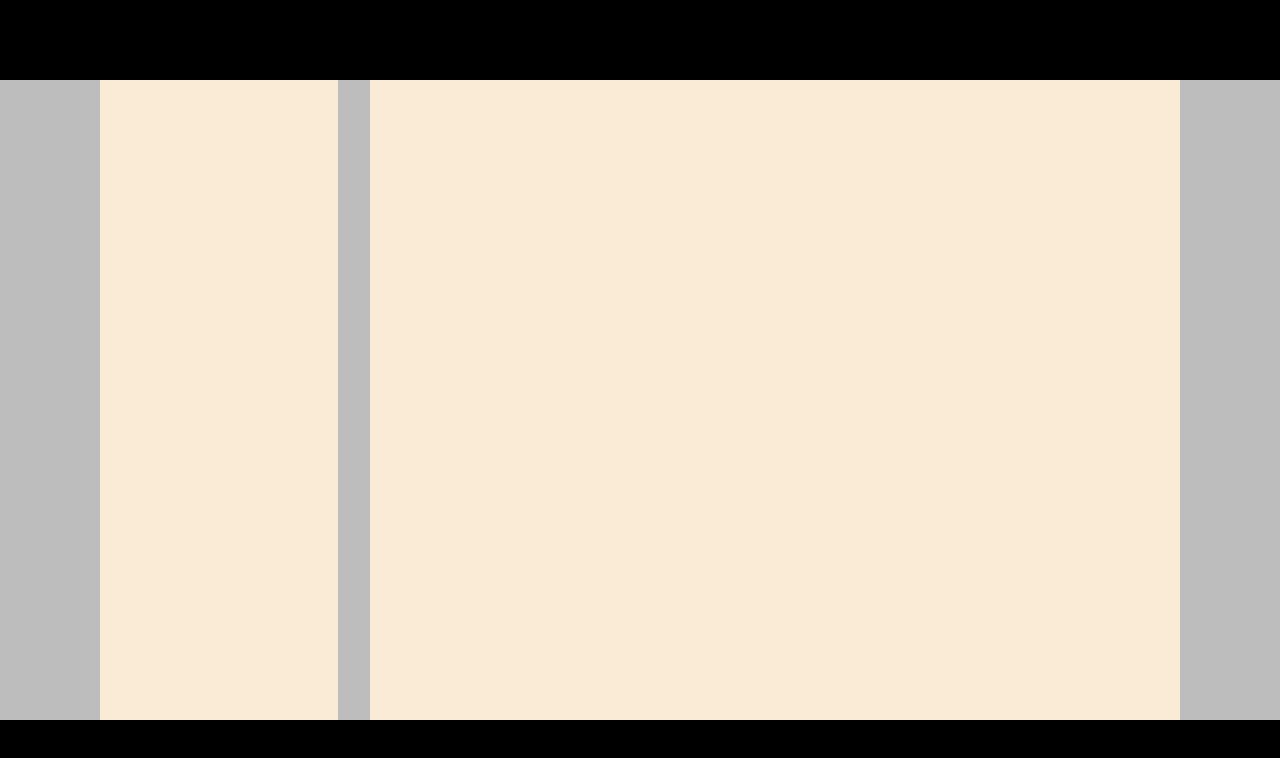
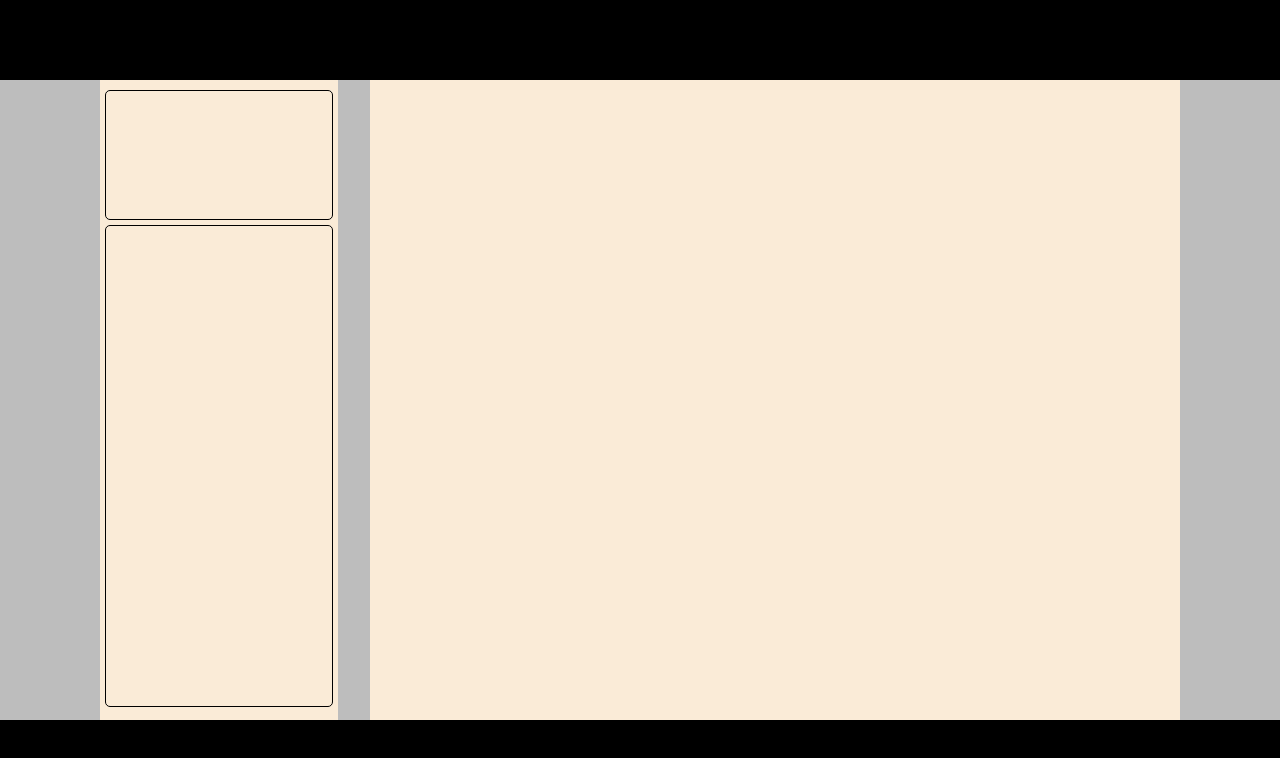
Before and after one commit to dstock3/blog-front, a React (Create React App) app: page / in a window 1280 px wide. Shown: the top 758 px of the page. Built offline with nearby package versions, Linux system fonts and the light colour scheme.

Commit message:
added specifications for profile and archive elements.

```diff
--- a/src/App.css
+++ b/src/App.css
@@ -40,11 +40,32 @@ footer {
 }
 
 .sidebar {
+  display: flex;
+  flex-direction: column;
+  align-items: center;
   width: 22%;
   min-height: fit-content;
   background-color: antiquewhite;
 }
 
+.profile {
+  height: 20%;
+  width: 95%;
+  display: flex;
+  border: 1px solid black;
+  border-radius: 5px;
+  margin-top: 10px;
+}
+
+.archive {
+  height: 75%;
+  width: 95%;
+  display: flex;
+  flex-direction: column;
+  margin-top: 5px;
+  border: 1px solid black;
+  border-radius: 5px;
+}
 
 @media only screen and (max-width: 900px) {
   .App {
--- a/src/components/Sidebar.js
+++ b/src/components/Sidebar.js
@@ -1,5 +1,5 @@
-import Profile from './profile'
-import Archive from './archive'
+import Profile from './Profile'
+import Archive from './Archive'
 
 const Sidebar = () => {
     return (
```
Also changed, not shown: public/index.html (+0 -23 lines).
